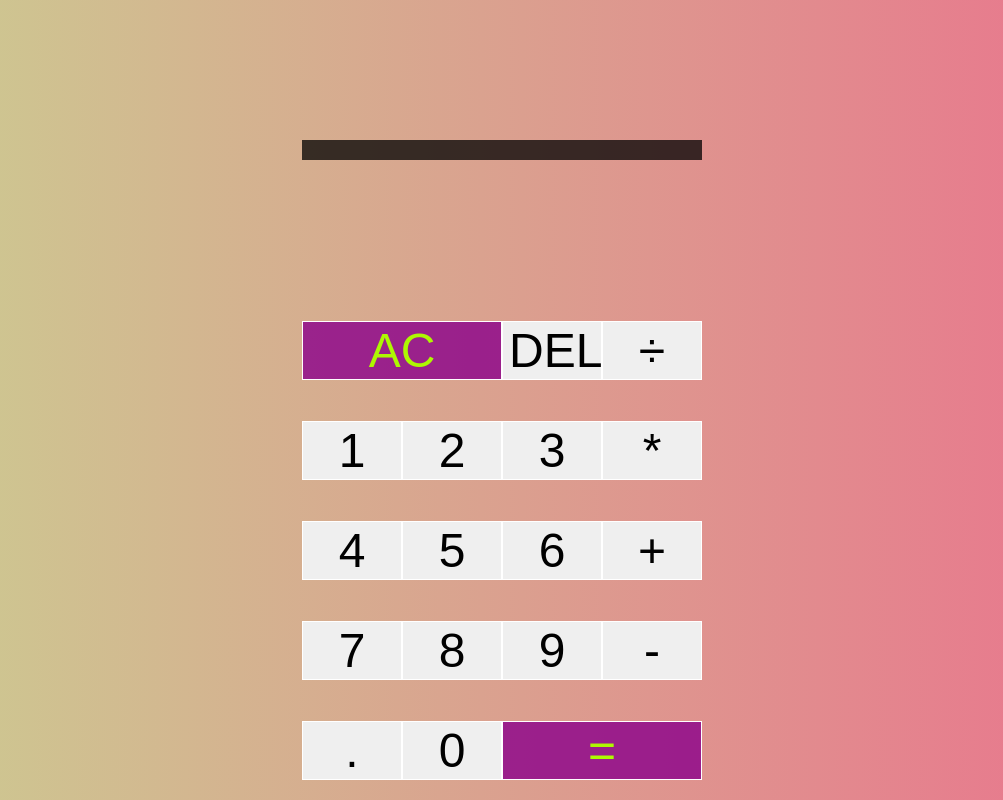
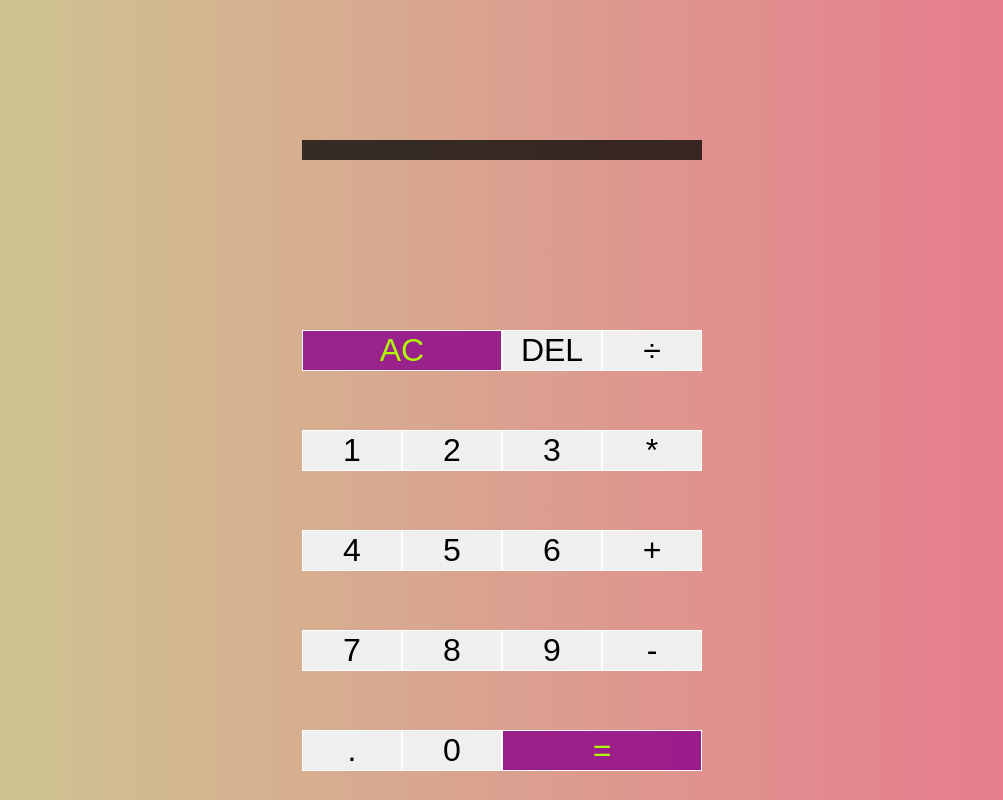
Before and after one commit to ellemd709/Calculator, a plain HTML site: page index.html in a window 1280 px wide. Shown: the whole page, without its empty margins (138-1141 px from the left). Drawn offline with Linux system fonts and the light colour scheme.

Commit message:
border changes

```diff
--- a/style.css
+++ b/style.css
@@ -29,11 +29,10 @@ grid-template-rows: minmax(120px, auto) repeat(5, 100px);
 
 .calculator-grid > button {
     cursor: pointer;
-    font-size: 3rem;
-    border: 1.5px, double #FFFFFF;
-    outline: none;background-color: rbga (255, 255, 255, 0.75);
-
-
+    font-size: 2rem;
+    border: 1px, solid #FFFFFF;
+    outline: none;
+    background-color: rbga (255, 255, 255, 0.75);
 }
 
 
@@ -66,11 +65,11 @@ grid-template-rows: minmax(120px, auto) repeat(5, 100px);
 
 .output .previous-operand {
     color: rgb(255, 255, 255, .75);
-    font-size: 2rem;
+    font-size: 1.5rem;
 }
 
 .output .current-operand {
     color: whitesmoke;
-    font-size: 3rem;
+    font-size: 2.5rem;
 
 }
```
